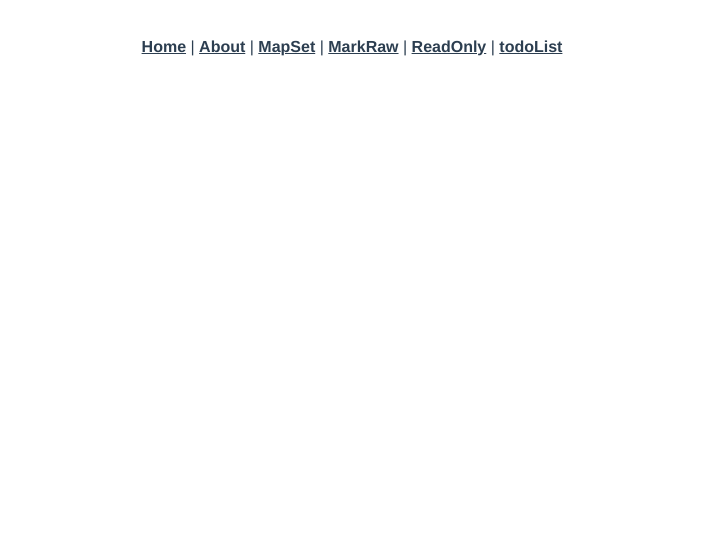
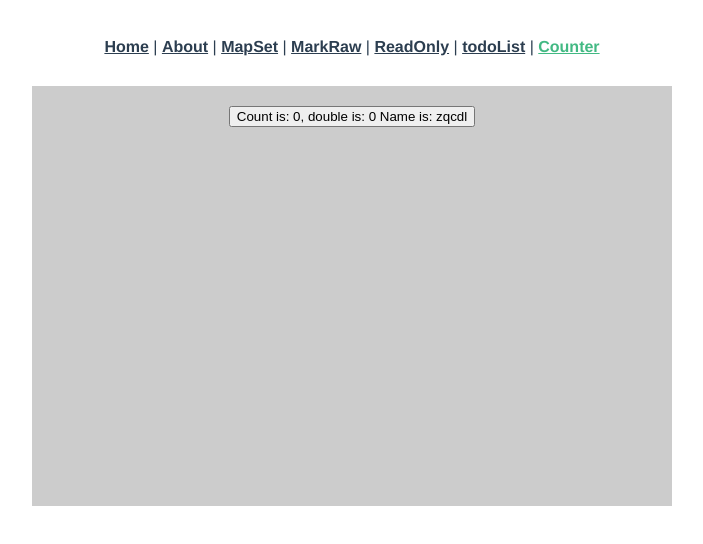
Before and after one commit to ziqicongdonglai/front-end-day-study, a Vue app in the folder vue-code/: page /counter in a window 1280 px wide. Shown: the top 544 px of the page, without its empty margins (288-991 px from the left). Built offline with nearby package versions, Linux system fonts and the light colour scheme.

Commit message:
Vue3组合式API

```diff
--- a/vue-code/src/App.vue
+++ b/vue-code/src/App.vue
@@ -5,7 +5,8 @@
     <router-link to="/mapSet">MapSet</router-link> |
     <router-link to="/markRaw">MarkRaw</router-link> |
     <router-link to="/readOnly">ReadOnly</router-link> |
-    <router-link to="/todoList">todoList</router-link>
+    <router-link to="/todoList">todoList</router-link> |
+    <router-link to="/counter">Counter</router-link>
   </nav>
   <router-view/>
 </template>
--- /dev/null
+++ b/vue-code/src/components/counter/Counter.vue
@@ -0,0 +1,48 @@
+<template>
+    <button @click="increment">
+        Count is: {{count}}, double is: {{double}} Name is: {{reonly.name}}
+    </button>
+</template>
+<script>
+import {reactive, computed, toRefs, watch, watchEffect, readonly} from 'vue';
+export default {
+    setup() {
+        const state = reactive({
+            count: 0,
+            double: computed(() => state.count * 2)
+        });
+
+        const reonly = readonly({
+            name: "zqcdl"
+        });
+
+        function increment() {
+            state.count++;
+        };
+
+        watch (() => state.count, (newVal, oldVal) => {
+            console.log("Counter is change ===>", oldVal, newVal);
+        });
+
+        watchEffect(() => {
+            console.log("watchEffect");
+            reonly.name = "紫气从东来";
+        });
+
+        return {
+            ...toRefs(state),
+            reonly,
+            increment
+        }
+    }
+}
+</script>
+<style scoped>
+    .container {
+        width: 640px;
+        height: 400px;
+        margin: auto;
+        background-color: #ccc;
+        padding-top: 20px;
+    }
+</style>
--- /dev/null
+++ b/vue-code/src/components/counter/index.js
@@ -0,0 +1,2 @@
+import Counter from './Counter.vue';
+export default Counter;
--- a/vue-code/src/router/index.js
+++ b/vue-code/src/router/index.js
@@ -32,6 +32,11 @@ const routes = [
     path: "/readOnly",
     name: "readOnly",
     component: () => import("../views/ReadOnly.vue")
+  },
+  {
+    path: "/counter",
+    name: "Counter",
+    component: () => import("../views/TestCounter.vue")
   }
 ]
 
--- /dev/null
+++ b/vue-code/src/views/TestCounter.vue
@@ -0,0 +1,24 @@
+<template>
+    <div class="container">
+        <Counter />
+    </div>
+</template>
+<script>
+import Counter from "@/components/counter/Counter.vue";
+import { defineComponent } from "vue";
+export default defineComponent({
+  name: "TestCounter",
+  components: {
+    Counter,
+  }
+});
+</script>
+<style scoped>
+    .container {
+        width: 640px;
+        height: 400px;
+        margin: auto;
+        background-color: #ccc;
+        padding-top: 20px;
+    }
+</style>
```
Also changed, not shown: 1 other file (tests, documents, lock files or other folders).
